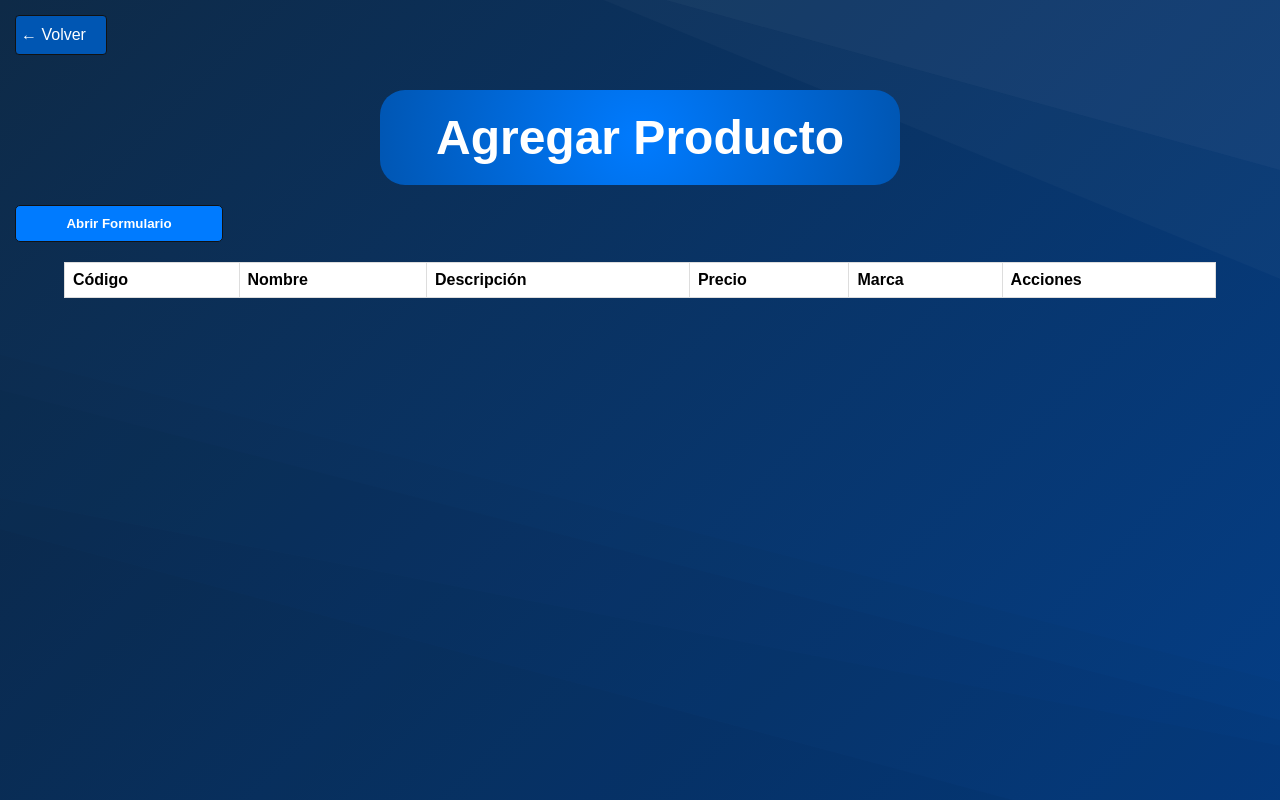
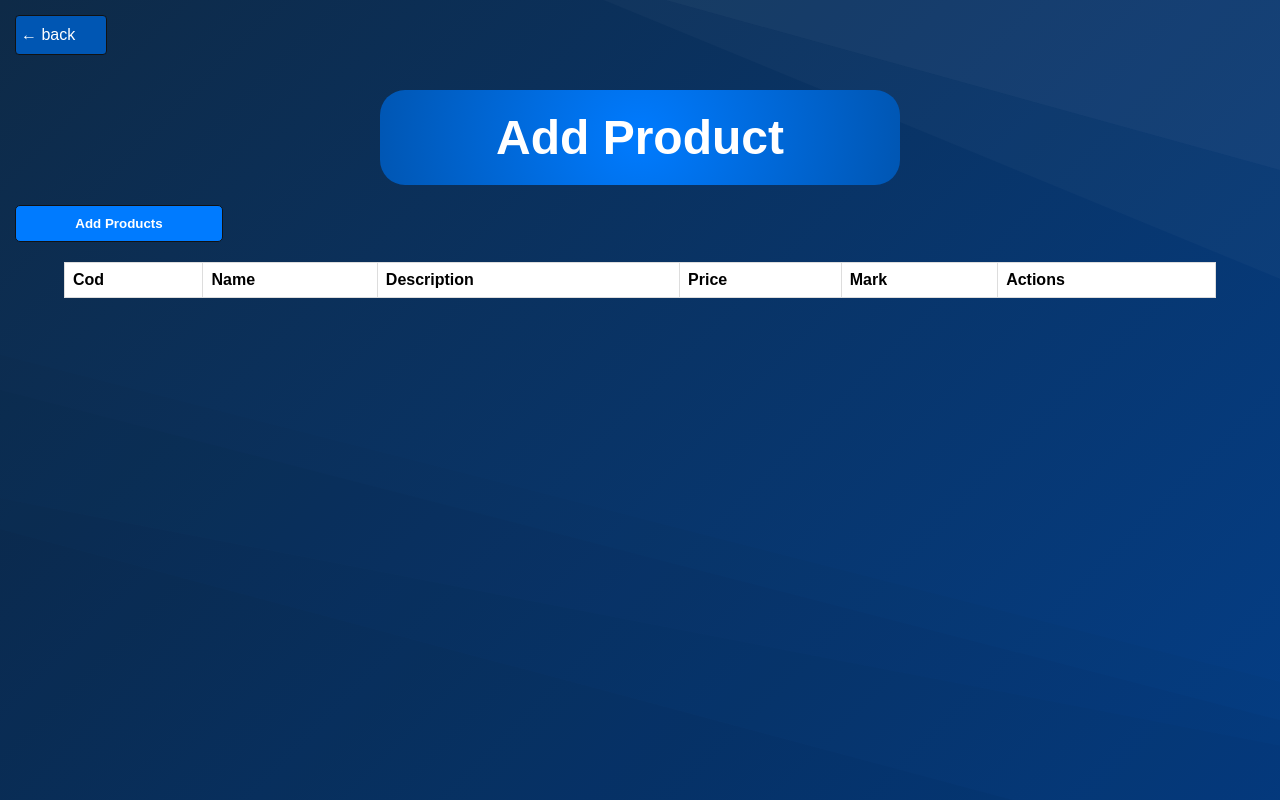
Before and after one commit to duvanrg/mokcapi, a plain HTML site: page index.html in a window 1280 px wide. Drawn offline with nearby package versions, Linux system fonts and the light colour scheme.

Commit message:
feat: :speech_balloon: change languaje
change languaje for text

@duvanrg

```diff
--- a/index.html
+++ b/index.html
@@ -4,44 +4,44 @@
 <head>
     <meta charset="UTF-8">
     <meta name="viewport" content="width=device-width, initial-scale=1.0">
-    <title>productos</title>
+    <title>products</title>
     <link href="https://cdn.jsdelivr.net/npm/remixicon@3.5.0/fonts/remixicon.css" rel="stylesheet">
     <link rel="stylesheet" href="style.css">
     <script src="main.js" defer></script>
 </head>
 
 <body>
-    <a href="https://paola2005.github.io/plantilla/" class="boton-volver" onclick="history.back();">&#8592;  Volver</a>
-    <h1>Agregar Producto</h1>
-    <button id="abrir-popup">Abrir Formulario</button>
+    <a href="https://paola2005.github.io/plantilla/" class="boton-volver" onclick="history.back();">&#8592;  back</a>
+    <h1>Add Product</h1>
+    <button id="abrir-popup">Add Products</button>
     <div class="overlay" id="overlay"></div>
     <div class="popup" id="popup">
-        <h1>Agregar Producto</h1>
+        <h1>Add New Product</h1>
         <form id="formulario-producto">
-            <label for="codigo">Código:</label>
+            <label for="codigo">Cod:</label>
             <input type="text" id="codigo" name="codigo" required><br>
-            <label for="nombre">Nombre:</label>
+            <label for="nombre">Name:</label>
             <input type="text" id="nombre" name="nombre" required><br>
-            <label for="descripcion">Descripción:</label>
+            <label for="descripcion">Description:</label>
             <textarea id="descripcion" name="descripcion" rows="4" required></textarea><br>
-            <label for="precio">Precio:</label>
+            <label for="precio">price:</label>
             <input type="number" id="precio" name="precio" required><br>
-            <label for="marca">Marca:</label>
+            <label for="marca">Mark:</label>
             <input type="text" id="marca" name="marca" required><br>
-            <button id="boton-enviar" type="submit">Agregar Producto</button>
+            <button id="boton-enviar" type="submit">Add</button>
         </form>
-        <div id="mensaje-exito" style="display: none; color: green; text-align: center; margin-top: 10px;">Producto agregado correctamente</div>
-        <button id="cerrar-popup">Cerrar</button>
+        <div id="mensaje-exito" style="display: none; color: green; text-align: center; margin-top: 10px;">Product Add Correctly</div>
+        <button id="cerrar-popup">Exit</button>
     </div>
     <table id="tabla-productos">
         <thead>
             <tr>
-                <th>Código</th>
-                <th>Nombre</th>
-                <th>Descripción</th>
-                <th>Precio</th>
-                <th>Marca</th>
-                <th>Acciones</th>
+                <th>Cod</th>
+                <th>Name</th>
+                <th>Description</th>
+                <th>Price</th>
+                <th>Mark</th>
+                <th>Actions</th>
             </tr>
         </thead>
         <tbody>
```
